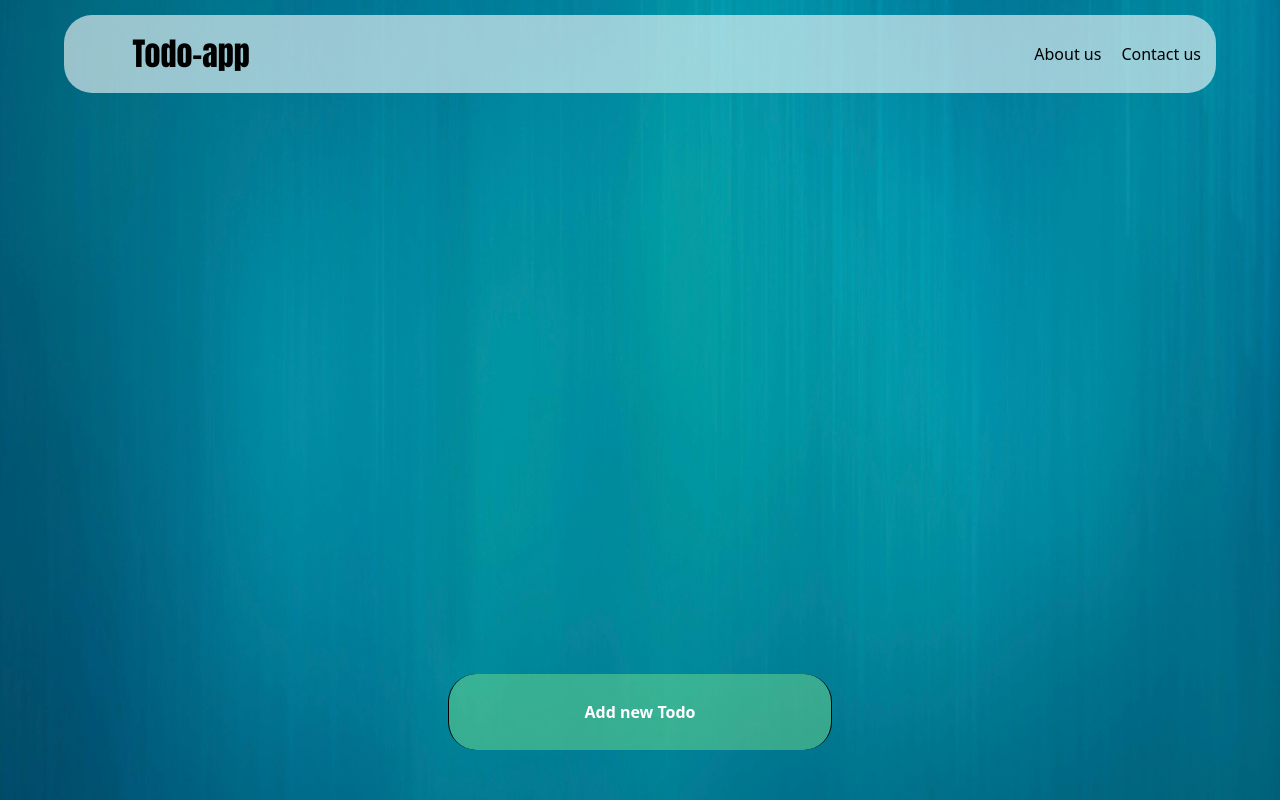
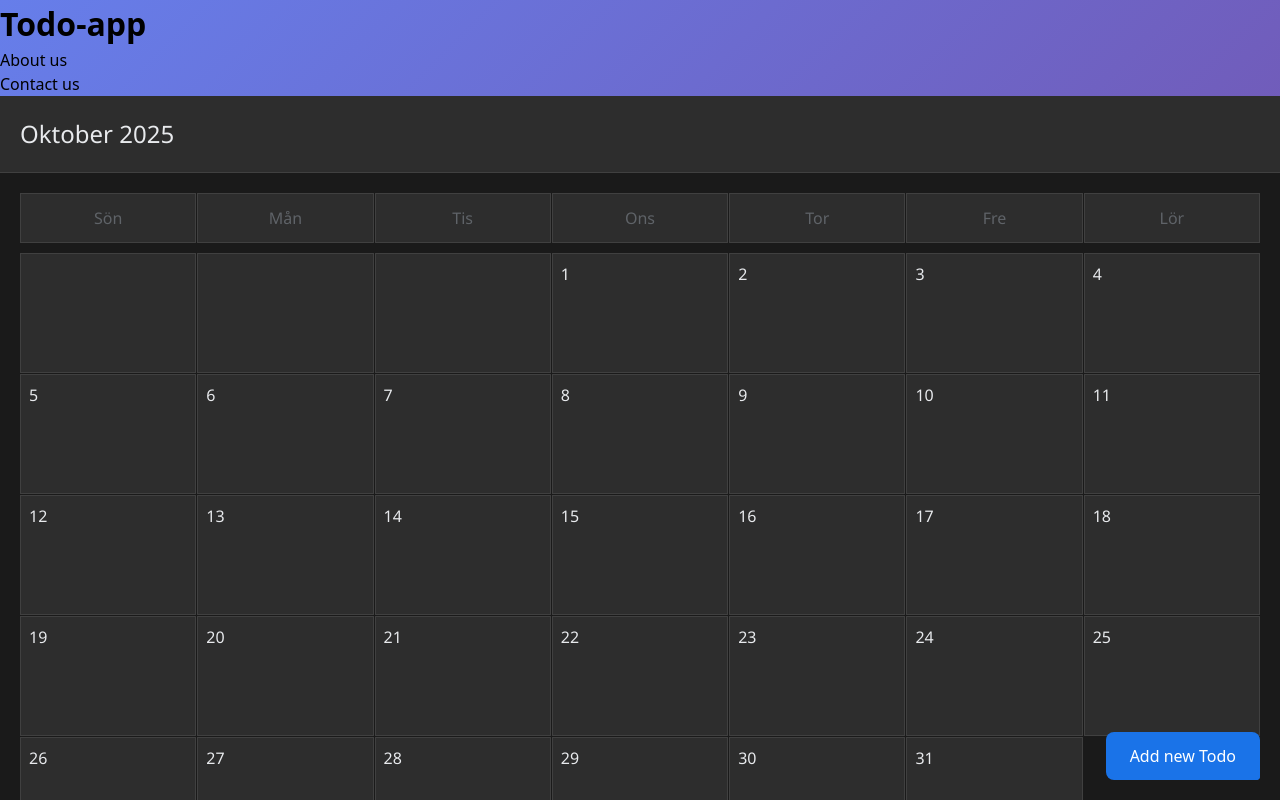
Before and after one commit to Kleamy8/Todo-App, a React (Vite) app: page / in a window 1280 px wide. Built offline with nearby package versions, Linux system fonts and the light colour scheme.

Commit message:
feat: complete calendar component with dark theme. Added sidebar with calendar sections, monthly calendar view with navigation, styled with dark theme matching google calendar, integrated with existing CreateTodo component and displayed todos on calendar dates from localStorage

```diff
--- /dev/null
+++ b/src/components/calendar/Calendar/Calendar.module.css
@@ -0,0 +1,114 @@
+.calendar {
+  height: 100vh;
+  display: flex;
+  flex-direction: column;
+  background: #1a1a1a;
+  color: white;
+  font-family: "Segoe UI", Tahoma, Geneva, Verdana, sans-serif;
+}
+
+.calendarHeader {
+  display: flex;
+  justify-content: space-between;
+  align-items: center;
+  padding: 20px;
+  background: #2d2d2d;
+  border-bottom: 1px solid #404040;
+}
+
+.title {
+  font-size: 24px;
+  font-weight: 400;
+  margin: 0;
+  color: #e8eaed;
+}
+
+.navigation {
+  display: flex;
+  gap: 8px;
+}
+
+.navButton {
+  background: #1a73e8;
+  color: white;
+  border: none;
+  padding: 8px 16px;
+  border-radius: 4px;
+  cursor: pointer;
+  font-size: 16px;
+}
+
+.navButton:hover {
+  background: #1557b0;
+}
+
+.calendarGrid {
+  flex: 1;
+  display: flex;
+  flex-direction: column;
+  padding: 20px;
+}
+
+.dayNames {
+  display: grid;
+  grid-template-columns: repeat(7, 1fr);
+  gap: 1px;
+  margin-bottom: 10px;
+}
+
+.dayName {
+  background: #2d2d2d;
+  padding: 12px;
+  text-align: center;
+  font-weight: 500;
+  color: #5f6368;
+  border: 1px solid #404040;
+}
+
+.daysGrid {
+  display: grid;
+  grid-template-columns: repeat(7, 1fr);
+  gap: 1px;
+  flex: 1;
+}
+
+.dayCell {
+  background: #2d2d2d;
+  border: 1px solid #404040;
+  min-height: 120px;
+  padding: 8px;
+  position: relative;
+}
+
+.dayCell:hover {
+  background: #404040;
+}
+
+.dayNumber {
+  font-size: 16px;
+  font-weight: 500;
+  color: #e8eaed;
+  margin-bottom: 8px;
+}
+
+.todosContainer {
+  display: flex;
+  flex-direction: column;
+  gap: 4px;
+}
+
+.todoItem {
+  background: #1a73e8;
+  color: white;
+  padding: 4px 8px;
+  border-radius: 4px;
+  font-size: 12px;
+  cursor: pointer;
+  white-space: nowrap;
+  overflow: hidden;
+  text-overflow: ellipsis;
+}
+
+.todoItem:hover {
+  background: #1447b0;
+}
--- /dev/null
+++ b/src/components/calendar/Calendar/Calendar.tsx
@@ -0,0 +1,137 @@
+import React, { useState, useEffect } from "react";
+import styles from "./Calendar.module.css";
+
+interface Todo {
+  task: string;
+  date: Date | null;
+  category: string;
+}
+
+export const Calendar: React.FC = () => {
+  const [currentDate, setCurrentDate] = useState(new Date());
+  const [todos, setTodos] = useState<Todo[]>([]);
+
+  useEffect(() => {
+    const saved = localStorage.getItem("todo");
+    if (saved) {
+      setTodos(JSON.parse(saved));
+    }
+  }, []);
+
+  const getDaysInMonth = () => {
+    const year = currentDate.getFullYear();
+    const month = currentDate.getMonth();
+    const firstDay = new Date(year, month, 1);
+    const lastDay = new Date(year, month + 1, 0);
+    const daysInMonth = lastDay.getDate();
+    const startingDayOfWeek = firstDay.getDay();
+
+    const days = [];
+
+    for (let i = 0; i < startingDayOfWeek; i++) {
+      days.push(null);
+    }
+
+    for (let day = 1; day <= daysInMonth; day++) {
+      days.push(new Date(year, month, day));
+    }
+
+    return days;
+  };
+
+  const getTodosForDay = (day: Date) => {
+    return todos.filter(todo => {
+      if (!todo.date) return false;
+      const todoDate = new Date(todo.date);
+      return todoDate.toDateString() === day.toDateString();
+    });
+  };
+
+  const monthNames = [
+    "Januari",
+    "Februari",
+    "Mars",
+    "April",
+    "Maj",
+    "Juni",
+    "Juli",
+    "Augusti",
+    "September",
+    "Oktober",
+    "November",
+    "December",
+  ];
+
+  const dayNames = ["Sön", "Mån", "Tis", "Ons", "Tor", "Fre", "Lör"];
+
+  const days = getDaysInMonth();
+
+  return (
+    <div className={styles.calendar}>
+      <div className={styles.calendarHeader}>
+        <h1 className={styles.title}>
+          {monthNames[currentDate.getMonth()]} {currentDate.getFullYear()}
+        </h1>
+        <div className={styles.navigation}>
+          <button
+            className={styles.navButton}
+            onClick={() =>
+              setCurrentDate(
+                new Date(
+                  currentDate.getFullYear(),
+                  currentDate.getMonth() - 1,
+                  1
+                )
+              )
+            }
+          >
+            ‹
+          </button>
+          <button
+            className={styles.navButton}
+            onClick={() =>
+              setCurrentDate(
+                new Date(
+                  currentDate.getFullYear(),
+                  currentDate.getMonth() + 1,
+                  1
+                )
+              )
+            }
+          >
+            ›
+          </button>
+        </div>
+      </div>
+
+      <div className={styles.calendarGrid}>
+        <div className={styles.dayNames}>
+          {dayNames.map(dayName => (
+            <div key={dayName} className={styles.dayName}>
+              {dayName}
+            </div>
+          ))}
+        </div>
+
+        <div className={styles.daysGrid}>
+          {days.map((day, index) => (
+            <div key={index} className={styles.dayCell}>
+              {day && (
+                <>
+                  <div className={styles.dayNumber}>{day.getDate()}</div>
+                  <div className={styles.todosContainer}>
+                    {getTodosForDay(day).map((todo, todoIndex) => (
+                      <div key={todoIndex} className={styles.todoItem}>
+                        {todo.task}
+                      </div>
+                    ))}
+                  </div>
+                </>
+              )}
+            </div>
+          ))}
+        </div>
+      </div>
+    </div>
+  );
+};
--- a/src/components/createTodo/createTodo.tsx
+++ b/src/components/createTodo/createTodo.tsx
@@ -70,7 +70,7 @@ export function CreateTodo() {
           </select>
 
           <button type="submit" className={style.addbutton}>
-            Add
+            Add Task
           </button>
         </form>
       </div>
--- a/src/components/home/home.module.css
+++ b/src/components/home/home.module.css
@@ -1,107 +1,35 @@
 .container {
-  background-image: url("../../assets/new.jpg");
   height: 100vh;
-  background-size: cover; /* ensures the image covers the container */
-  background-position: center; /* centers the image */
-  background-repeat: no-repeat;
   display: flex;
   flex-direction: column;
-  justify-content: center;
-  align-items: center;
-}
-.header {
-  background-color: rgba(255, 255, 255, 0.6);
-  width: 90%;
-  position: fixed;
-  transform: translateX(-50%);
-  left: 50%;
-  top: 15px;
-  padding: 15px;
-  border: none;
-  border-radius: 28px;
-  font-family: system-ui, -apple-system, BlinkMacSystemFont, "Segoe UI", Roboto,
-    Oxygen, Ubuntu, Cantarell, "Open Sans", "Helvetica Neue", sans-serif;
-  display: flex;
-  flex-direction: row;
-  align-items: center;
-  justify-content: center;
-}
-.navbar {
-  flex: 4;
-  display: flex;
-  gap: 20px;
-  justify-content: end;
-  align-items: center;
-}
-.navbar a {
-  text-decoration: none;
-  color: black;
-}
-.title {
-  flex: 1;
-  display: flex;
-  align-items: center;
-  justify-content: center;
-  font-family: Impact, Haettenschweiler, "Arial Narrow Bold", sans-serif;
-  width: 100%;
-  height: 100%;
-}
-body,
-html {
-  margin: 0;
-}
-.todos {
-  display: flex;
-  gap: 80px;
-  width: 80%;
-}
-.completed,
-.ongoing {
-  flex: 1;
-
-  background-color: rgba(255, 255, 255, 0.9);
-  height: 300px;
-  border-radius: 28px;
-  border: none;
-  display: flex;
-  flex-direction: column;
-  align-items: center;
-  justify-content: center;
-  font-family: system-ui, -apple-system, BlinkMacSystemFont, "Segoe UI", Roboto,
-    Oxygen, Ubuntu, Cantarell, "Open Sans", "Helvetica Neue", sans-serif;
-}
-.todoTitle {
-  flex: 1;
-  display: flex;
-  justify-content: center;
-  align-items: center;
-  width: 100%;
-  font-weight: 800;
-}
-.todoContainer {
-  flex: 3;
-  padding: 18px;
-  display: flex;
-  justify-content: center;
-  width: 90%;
-}
-.container button {
-  position: absolute;
-  bottom: 50px;
-  width: 30%;
-  border-radius: 28px;
-  background-color: rgb(139, 240, 139, 0.4);
-  border: none;
-  padding: 15px;
-  font-family: system-ui, -apple-system, BlinkMacSystemFont, "Segoe UI", Roboto,
-    Oxygen, Ubuntu, Cantarell, "Open Sans", "Helvetica Neue", sans-serif;
-  font-weight: 800;
-  height: 76px;
-  border-left: 1px solid black;
-  border-right: 1px solid black;
-  color: white;
+  background: linear-gradient(135deg, #667eea 0%, #764ba2 100%);
+  overflow: hidden;
 }
 
-.container button:hover {
-  background-color: rgba(86, 146, 86, 0.6);
+.header {
+  flex-shrink: 0;
+  z-index: 10;
 }
+
+.calendar {
+  flex: 1;
+  overflow: hidden;
+}
+
+button {
+  position: fixed;
+  bottom: 20px;
+  right: 20px;
+  background: #1a73e8;
+  color: white;
+  border: none;
+  padding: 12px 24px;
+  border-radius: 8px;
+  cursor: pointer;
+  font-size: 16px;
+  z-index: 1000;
+}
+
+button:hover {
+  background: #1557b0;
+}
--- a/src/components/home/home.tsx
+++ b/src/components/home/home.tsx
@@ -2,6 +2,7 @@ import React, { useEffect, useState } from "react";
 import styles from "./home.module.css";
 import { Header } from "./header";
 import { useNavigate } from "react-router-dom";
+import { Calendar } from "../calendar/Calendar/Calendar";
 
 export function Home() {
   const navigate = useNavigate();
@@ -9,7 +10,7 @@ export function Home() {
     <>
       <div className={styles.container}>
         <Header name={"Todo-app"} />
-
+        <Calendar />
         <button
           data-testid="addnewbutton"
           type="button"
--- a/src/types/todo.ts
+++ /dev/null
@@ -1,6 +0,0 @@
-export interface Todo {
-  id: string;
-  title: string;
-  description?: string;
-  completed: boolean;
-}
```
